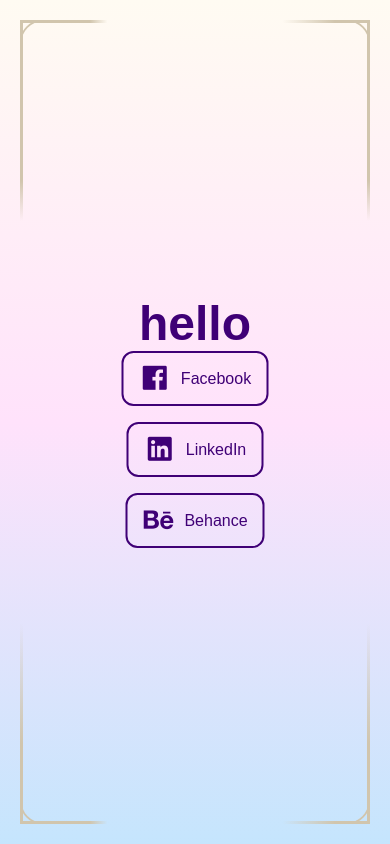
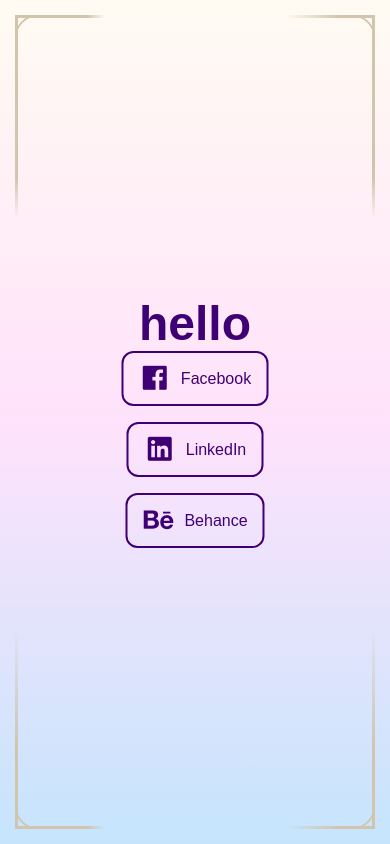
Before and after one commit to MonyDeth/test-website, a website: page index.html in a window 390 px wide. Shown: the top 844 px of the page. Drawn offline with nearby package versions, Linux system fonts and the light colour scheme.

Commit message:
Update styles.css

```diff
--- a/styles.css
+++ b/styles.css
@@ -140,13 +140,12 @@ body, html {
     color: white;
 }
 .section {
-    min-height: 100vh; /* Ensure sections are full screen */
+    min-height: 100vh; /* full-screen height */
     padding: 80px 20px;
     display: flex;
     flex-direction: column;
     justify-content: center;
     text-align: center;
-    overflow: hidden; /* Prevent extra scrolling issues on mobile */
 }
 
 .about, .projects, .contact {
@@ -211,15 +210,11 @@ footer a {
 /* Responsive corner SVGs */
 @media (max-width: 600px) {
     :root {
-        --frame-padding: 20px;
+        --frame-padding: 15px;
     }
-
     .corner {
         width: 35px;
         height: 35px;
-    }
-    .frame {
-        padding: 0 10px;
     }
     .corner {
         width: 30px;
```
